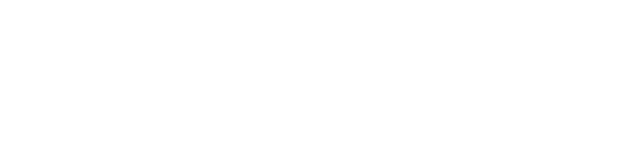
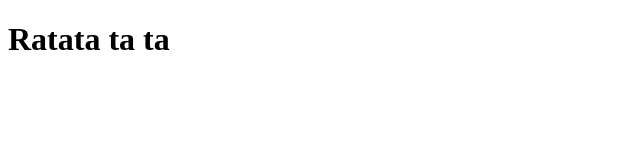
Before and after one commit to Iamraygb/Create-New-Repository-Home-practice, a plain HTML site: page index.html in a window 1280 px wide. Shown: the whole page, without its empty margins (0-640 px from the left). Drawn offline with Linux system fonts and the light colour scheme.

Commit message:
first update to index.html

```diff
--- a/index.html
+++ b/index.html
@@ -6,6 +6,6 @@
     <title>Document</title>
 </head>
 <body>
-
+    <h1>Ratata ta ta</h1>
 </body>
 </html>
```
